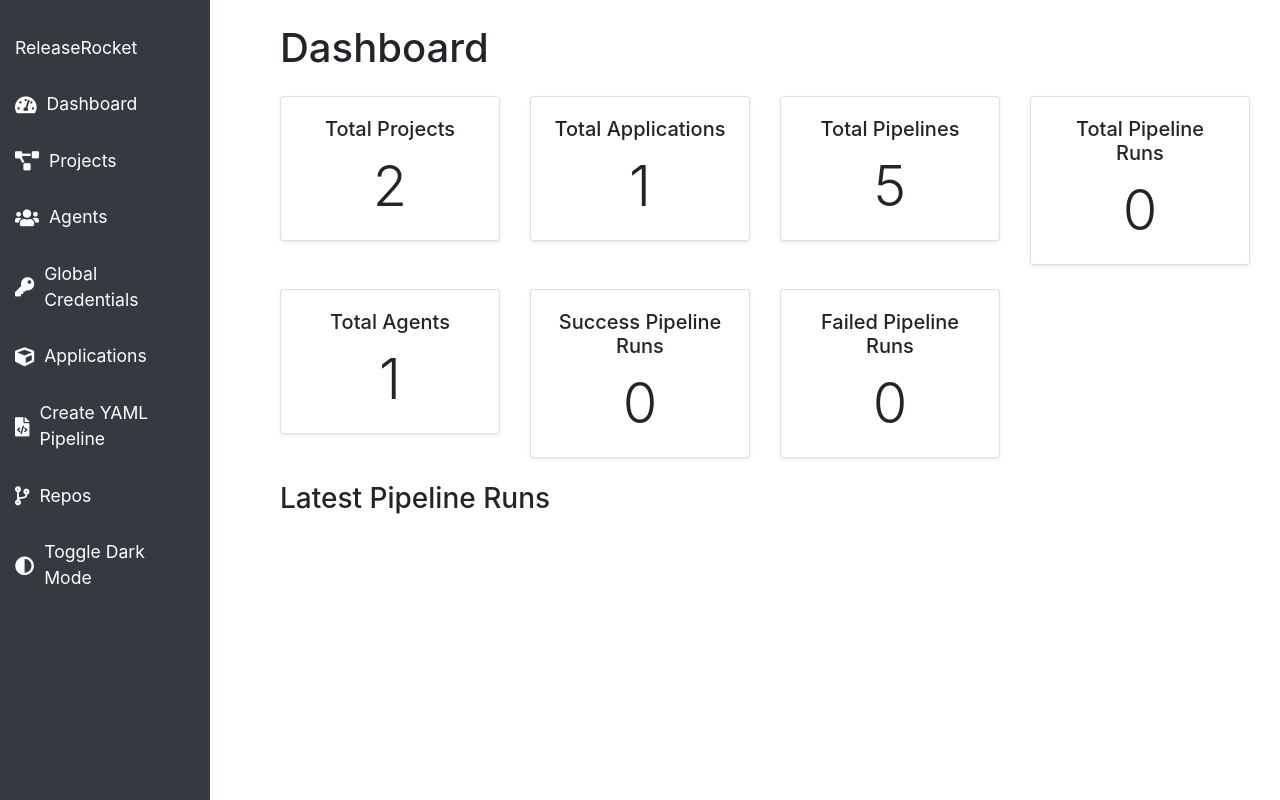
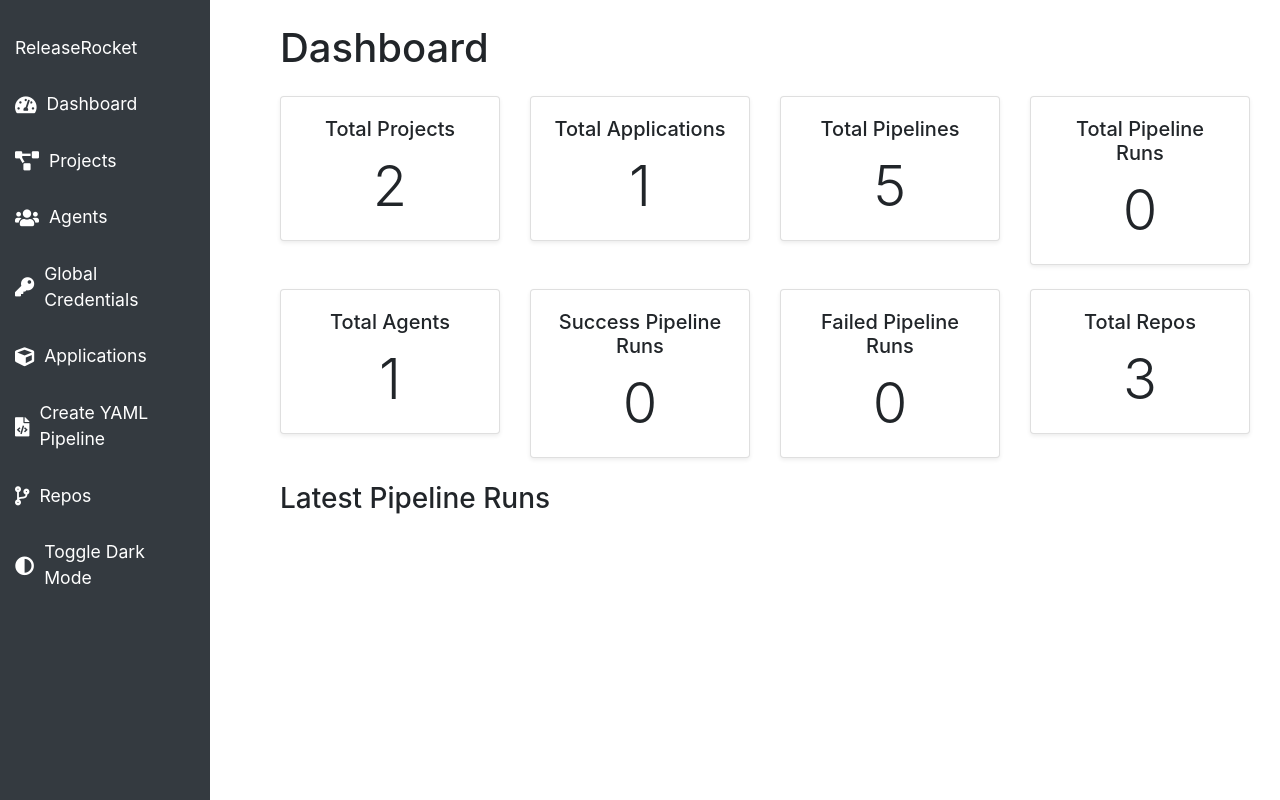
Before and after one commit to babdoycorporation/cicd, a Django app: page /pipeline/ in a window 1280 px wide. Run offline with Django 5.2, Linux system fonts and the light colour scheme; data comes from the database, SQL or seed files in the repository; data that the repository does not hold is empty; some libraries are stand-ins or nearby versions.

Commit message:
repo count added to dashboard

```diff
--- a/cicd_tool/pipeline/templates/pipeline/dashboard.html
+++ b/cicd_tool/pipeline/templates/pipeline/dashboard.html
@@ -60,6 +60,14 @@
                         </div>
                     </div>
                 </div>
+                <div class="col-md-3 mb-4">
+                    <div class="card text-center shadow-sm">
+                        <div class="card-body">
+                            <h5 class="card-title">Total Repos</h5>
+                            <p class="card-text display-4">{{ total_repos }}</p>
+                        </div>
+                    </div>
+                </div>
                 <div class="col-md-12">
                     <h3>Latest Pipeline Runs</h3>
                     <ul>
--- a/cicd_tool/pipeline/views.py
+++ b/cicd_tool/pipeline/views.py
@@ -14,6 +14,7 @@ BASE_REPO_DIR = 'D:/cicd/'  # Set this to your repository base directory
 from django.shortcuts import render
 from django.views import View
 from .models import Project, Application, Pipeline, PipelineRun, Agent
+from gitmgmt.models import Repository
 
 class DashboardView(View):
     def get(self, request):
@@ -24,6 +25,7 @@ class DashboardView(View):
         total_agents = Agent.objects.count()
         successful_runs = PipelineRun.objects.filter(status='success').count()
         failed_runs = PipelineRun.objects.filter(status='failed').count()
+        total_repos = Repository.objects.count()
 
         # Fetch latest pipeline runs
         latest_pipeline_runs = PipelineRun.objects.all().order_by('-started_at')[:5]
@@ -37,6 +39,7 @@ class DashboardView(View):
             'successful_runs': successful_runs,
             'failed_runs': failed_runs,
             'latest_pipeline_runs': latest_pipeline_runs,
+            'total_repos': total_repos
         }
 
         return render(request, 'pipeline/dashboard.html', context)
```
Also changed, not shown: 1 other file.
